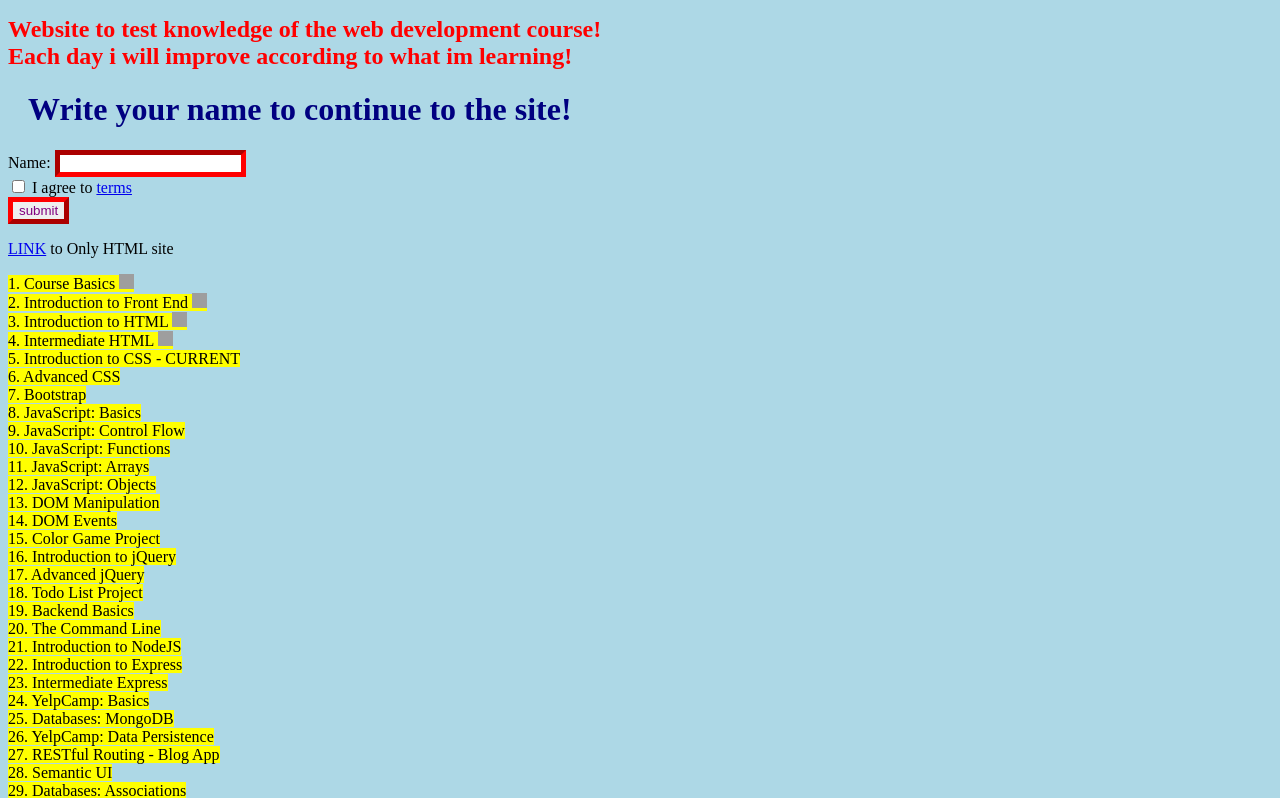
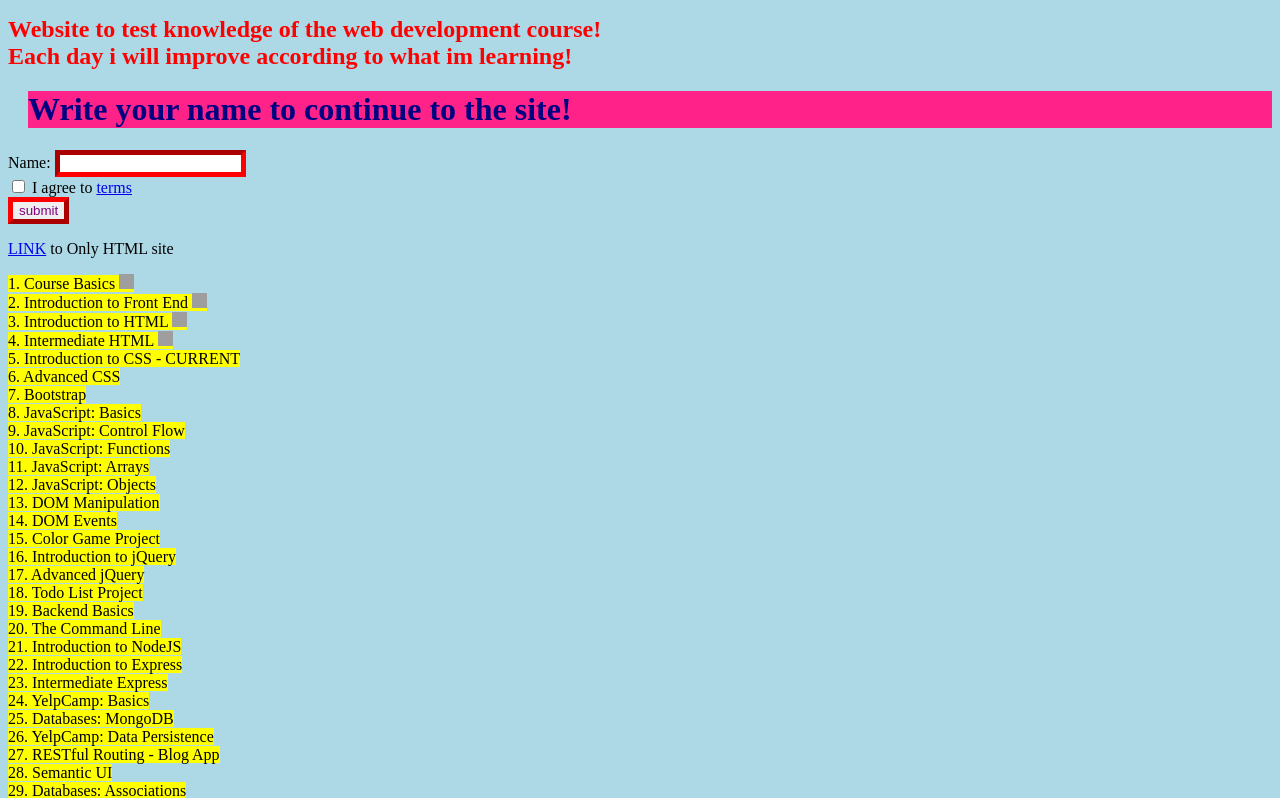
Before and after one commit to ricardobah/CursoModuloCSS, a plain HTML site: page index.html in a window 1280 px wide. Shown: the top 798 px of the page. Drawn offline with Linux system fonts and the light colour scheme; grey boxes are pictures that could not be loaded.

Commit message:
More css

```diff
--- a/index.css
+++ b/index.css
@@ -5,6 +5,7 @@ body {
 h1 {
     color: navy;
     margin-left: 20px;
+    background: #ff2288;
 }
 h4{
 	color:red;
```
